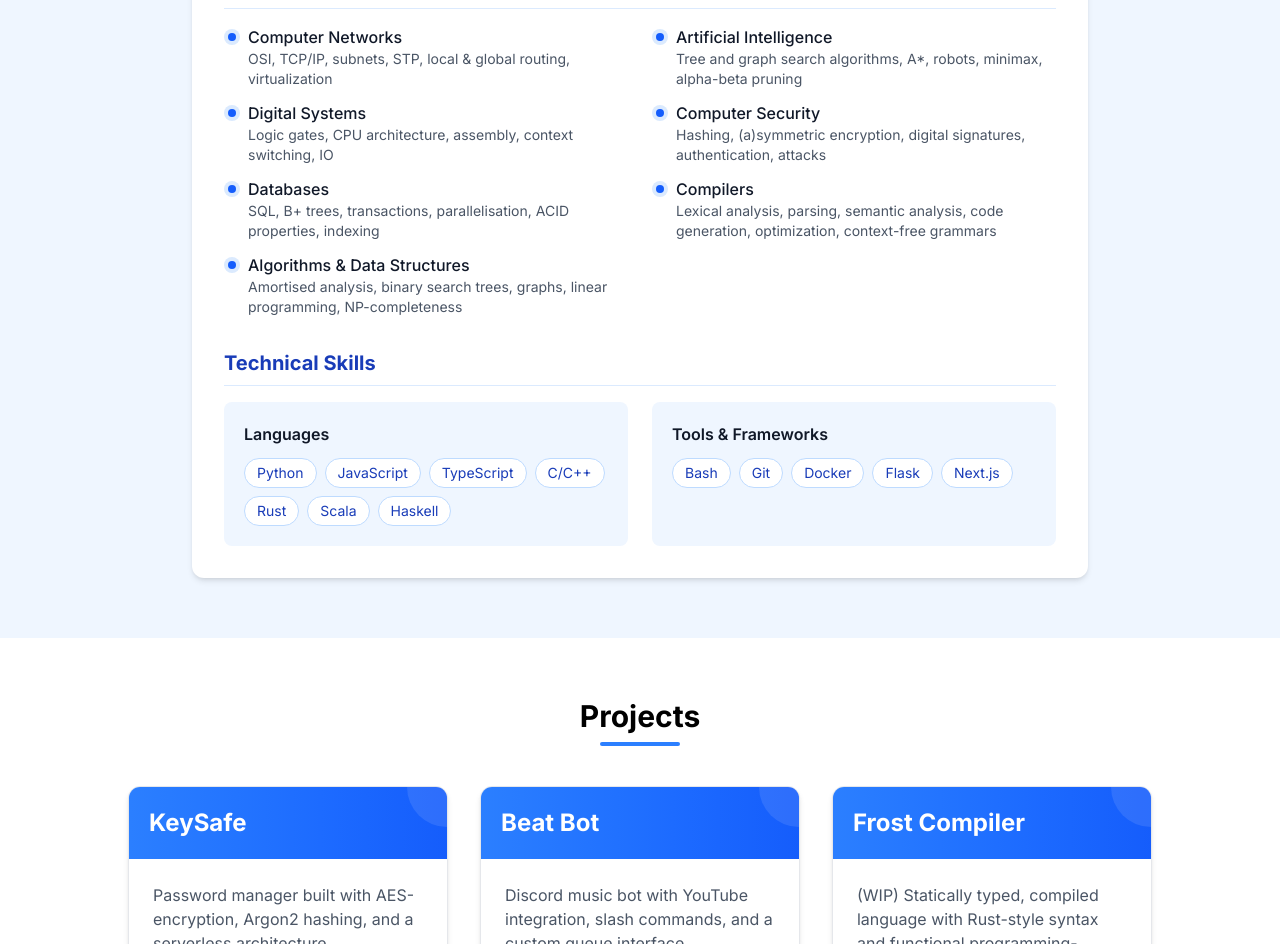
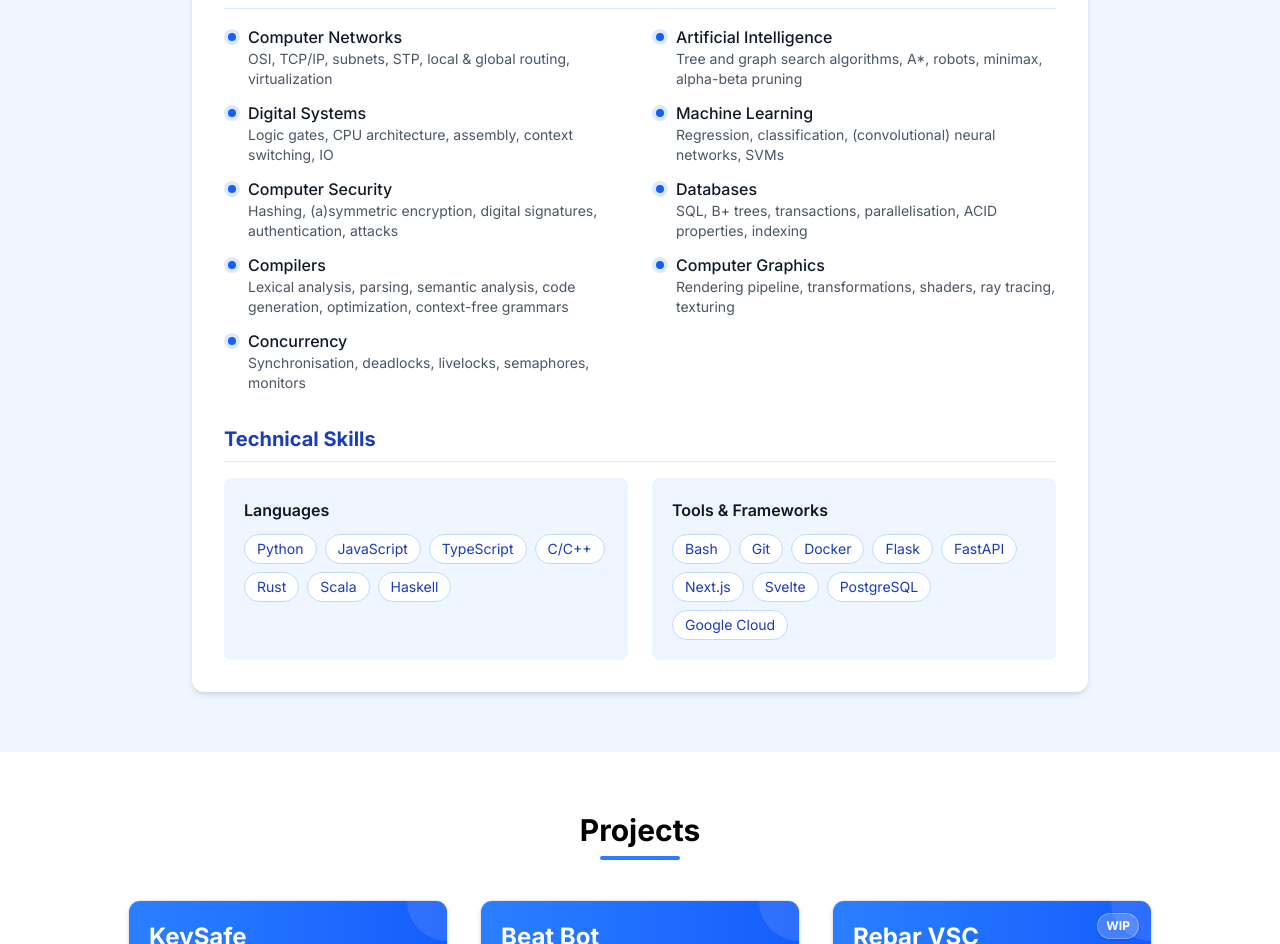
Before and after one commit to actuallyatiger/website, a Next.js app: page / in a window 1280 px wide. Shown: the part 668-1612 px from the top of the page. Built offline with nearby package versions, Linux system fonts and the light colour scheme.

Commit message:
Enhance Home and Card components with additional content and WIP indicator

```diff
--- a/src/app/page.tsx
+++ b/src/app/page.tsx
@@ -28,7 +28,7 @@ export default function Home() {
           <div className="bg-white p-8 rounded-xl shadow-md">
             <p className="text-gray-700 leading-relaxed mb-6">
               I&apos;m a Computer Science undergraduate at the University of Oxford with a passion for low-level
-              systems, full-stack development, and networks.
+              systems, full-stack development, and networks. I've also taken a keen interest in developer tooling.
             </p>
 
             {/* Course Modules - Full width, 2 columns on all screens */}
@@ -50,6 +50,10 @@ export default function Home() {
                   description="Logic gates, CPU architecture, assembly, context switching, IO"
                 />
                 <DetailedBullet
+                  title="Machine Learning"
+                  description="Regression, classification, (convolutional) neural networks, SVMs"
+                />
+                <DetailedBullet
                   title="Computer Security"
                   description="Hashing, (a)symmetric encryption, digital signatures, authentication, attacks"
                 />
@@ -62,8 +66,12 @@ export default function Home() {
                   description="Lexical analysis, parsing, semantic analysis, code generation, optimization, context-free grammars"
                 />
                 <DetailedBullet
-                  title="Algorithms & Data Structures"
-                  description="Amortised analysis, binary search trees, graphs, linear programming, NP-completeness"
+                  title="Computer Graphics"
+                  description="Rendering pipeline, transformations, shaders, ray tracing, texturing"
+                />
+                <DetailedBullet
+                  title="Concurrency"
+                  description="Synchronisation, deadlocks, livelocks, semaphores, monitors"
                 />
               </ul>
             </div>
@@ -92,7 +100,11 @@ export default function Home() {
                     <Item name="Git" />
                     <Item name="Docker" />
                     <Item name="Flask" />
+                    <Item name="FastAPI" />
                     <Item name="Next.js" />
+                    <Item name="Svelte" />
+                    <Item name="PostgreSQL" />
+                    <Item name="Google Cloud" />
                   </div>
                 </div>
               </div>
@@ -124,11 +136,18 @@ export default function Home() {
               githubUrl="https://github.com/actuallyatiger/discord-beat-bot"
             />
             <Card
+              title="Rebar VSC"
+              description="Git-like version control in Rust with updated hashing algorithms and compression optimisations."
+              technologies={["Rust"]}
+              githubUrl="https://github.com/actuallyatiger/rebar"
+              isWIP
+            />
+            {/* <Card
               title="Frost Compiler"
               description="(WIP) Statically typed, compiled language with Rust-style syntax and functional programming-inspired features.\nIncludes a custom DFA lexer and LR(1) parser."
               technologies={["Rust", "LLVM"]}
               githubUrl="https://github.com/actuallyatiger/frost"
-            />
+            /> */}
           </div>
         </div>
       </section>
--- a/src/components/Card.tsx
+++ b/src/components/Card.tsx
@@ -9,12 +9,18 @@ interface CardProps {
   technologies: string[];
   githubUrl?: string;
   projectUrl?: string;
+  isWIP?: boolean;
 }
 
-export function Card({ title, description, technologies, githubUrl, projectUrl }: CardProps) {
+export function Card({ title, description, technologies, githubUrl, projectUrl, isWIP }: CardProps) {
   return (
     <div className="group bg-white border border-gray-200 rounded-xl overflow-hidden shadow-md hover:shadow-xl transition-all duration-300 w-full sm:w-[calc(50%-16px)] lg:w-[calc(33.333%-21.333px)] max-w-sm flex flex-col">
       <div className="bg-gradient-to-r from-blue-500 to-blue-600 p-5 text-white relative">
+        {isWIP && (
+          <div className="absolute top-3 right-3 bg-white/20 text-white border border-white/30 text-xs font-bold px-2 py-1 rounded-full z-20 shadow-sm">
+            WIP
+          </div>
+        )}
         <div className="absolute top-0 right-0 w-20 h-20 bg-white opacity-10 rounded-full -mr-10 -mt-10"></div>
         <h3 className="text-2xl font-bold relative z-10">{title}</h3>
       </div>
```
